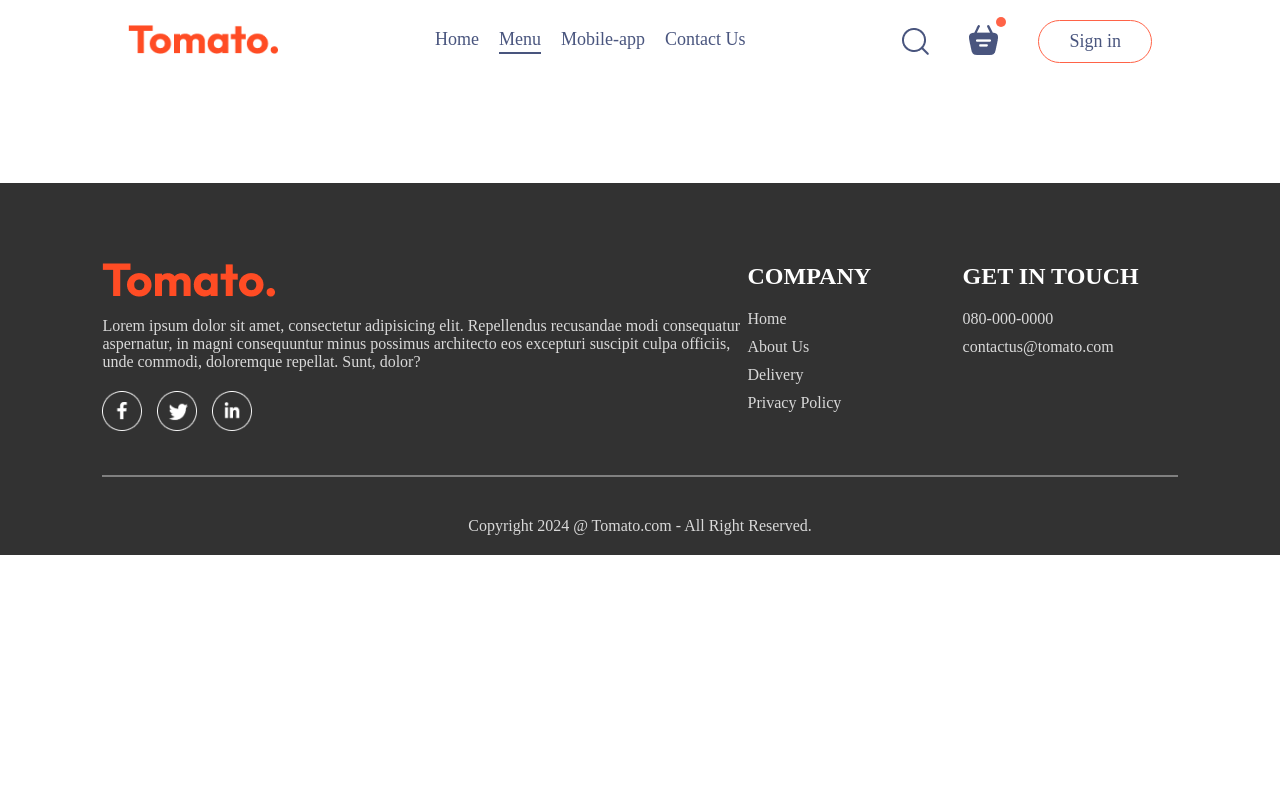
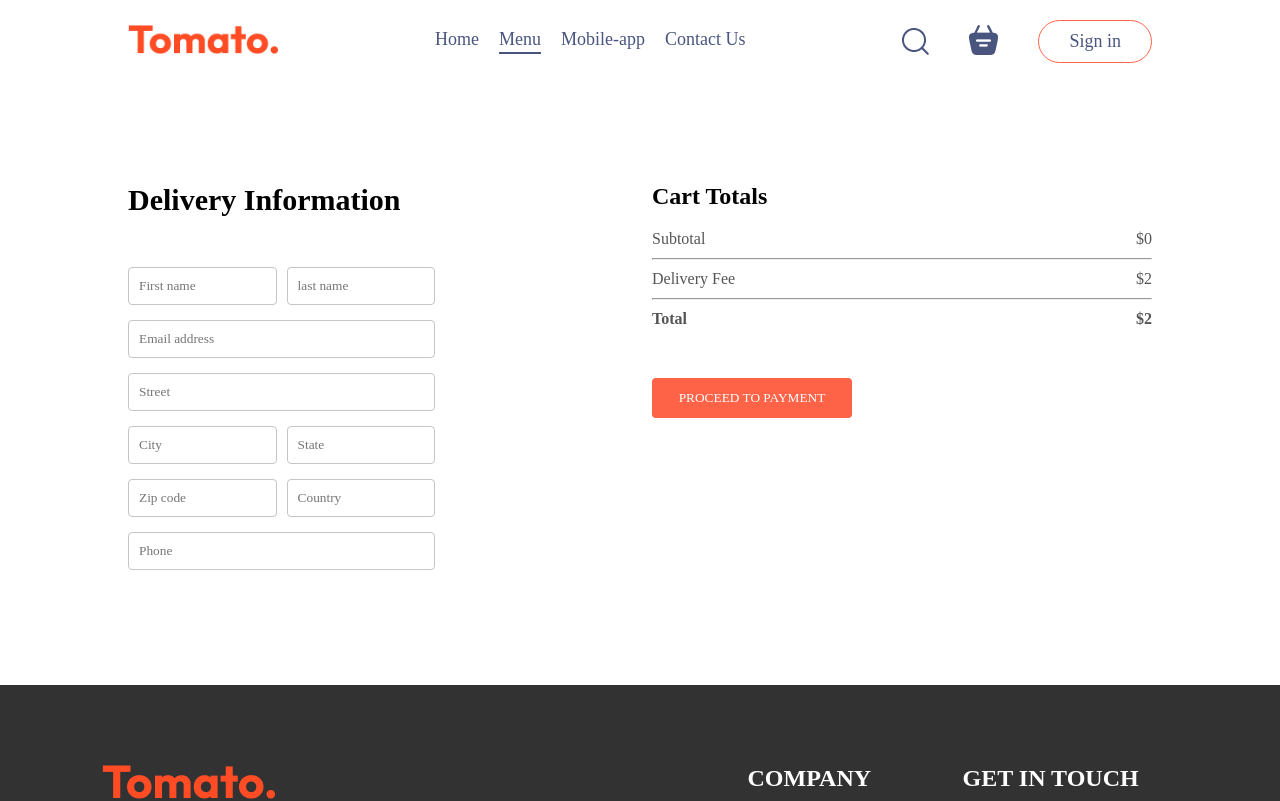
Before and after one commit to ukinebo1/foodAppFulstack, a React (Vite) app in the folder foodApp/: page /order in a window 1280 px wide. Shown: the top 801 px of the page. Built offline with nearby package versions, Linux system fonts and the light colour scheme.

Commit message:
Created the place order page and navigate it properly

```diff
--- a/foodApp/src/App.jsx
+++ b/foodApp/src/App.jsx
@@ -20,7 +20,7 @@
         <Routes>
           <Route path="/" element={<Home />} />
           <Route path="/cart" element={<Cart />} />
-          <Route path="/prder" element={<PlaceOrder />} />
+          <Route path="/order" element={<PlaceOrder />} />
         </Routes>
       </div>
       <Footer />
--- a/foodApp/src/components/Navbar/Navbar.jsx
+++ b/foodApp/src/components/Navbar/Navbar.jsx
@@ -1,9 +1,11 @@
-import React, { useState } from 'react'
+import React, { useContext, useState } from 'react'
 import './Navbar.css'
 import { assets } from '../../assets/assets'
 import {Link} from 'react-router-dom'
+import { StoreContext } from '../../context/StoreContext'
 
 const Navbar = ({setShowLogin}) => {
+  const {getTotalCartAmount} =useContext(StoreContext)
   const [menu, setMenu]=useState("Menu")
   return (
 
@@ -20,7 +22,7 @@
             <img src={assets.search_icon} alt="" />
             <div className="navbar-search-icon">
                 <Link to='/cart'><img src={assets.basket_icon} alt=""/></Link>
-                <div className="dot"></div>
+                <div className={getTotalCartAmount()===0?"":"dot"}></div>
             </div>
             <button onClick={()=>setShowLogin(true)}>Sign in</button>
         </div>
--- a/foodApp/src/context/StoreContext.jsx
+++ b/foodApp/src/context/StoreContext.jsx
@@ -1,39 +1,47 @@
 import { createContext, useEffect, useState } from "react";
 import { food_list } from "../assets/assets";
 
-export const StoreContext = createContext(null)
+export const StoreContext = createContext(null);
 
-const StoreContextProvider = (props)=>{
-    const [cartItems, setCartItems] =useState({})
-    const addToCart = (itemId) =>{
-        if(!cartItems[itemId]){
-            setCartItems((prev)=>({...prev,[itemId]:1}))
-        }
-        else{
-            setCartItems((prev)=>({...prev,[itemId]:prev[itemId]+1}))
-        }
+const StoreContextProvider = (props) => {
+  const [cartItems, setCartItems] = useState({});
+  const addToCart = (itemId) => {
+    if (!cartItems[itemId]) {
+      setCartItems((prev) => ({ ...prev, [itemId]: 1 }));
+    } else {
+      setCartItems((prev) => ({ ...prev, [itemId]: prev[itemId] + 1 }));
     }
+  };
 
-    const removeFromCart = (itemId)=>{
-        setCartItems((prev)=>({...prev,[itemId]:prev[itemId]-1}))
+  const removeFromCart = (itemId) => {
+    setCartItems((prev) => ({ ...prev, [itemId]: prev[itemId] - 1 }));
+  };
+
+  const getTotalCartAmount = () => {
+    let totalAmount = 0;
+    for (const item in cartItems) {
+      if (cartItems[item]) {
+        let itemInfo = food_list.find((product) => product._id === item);
+        totalAmount += itemInfo.price * cartItems[item];
+      }
     }
+    return totalAmount
+  };
 
-    const contextValue ={
-        food_list,
-        cartItems,
-        setCartItems,
-        addToCart,
-        removeFromCart
-    }
-    useEffect(()=>{
-        console.log(cartItems);
-    },[cartItems])
+  const contextValue = {
+    food_list,
+    cartItems,
+    setCartItems,
+    addToCart,
+    removeFromCart,
+    getTotalCartAmount
+  };
 
-    return(
+  return (
     <StoreContext.Provider value={contextValue}>
-        {props.children}
+      {props.children}
     </StoreContext.Provider>
-    )
-}
+  );
+};
 
 export default StoreContextProvider;
--- a/foodApp/src/pages/Cart/Cart.jsx
+++ b/foodApp/src/pages/Cart/Cart.jsx
@@ -1,9 +1,13 @@
 import React, { useContext } from "react";
 import "./Cart.css";
 import { StoreContext } from "../../context/StoreContext";
+import { useNavigate } from "react-router-dom";
 
 const Cart = () => {
-  const { cartItems, food_list, removeFromCart } = useContext(StoreContext);
+  const { cartItems, food_list, removeFromCart, getTotalCartAmount } =
+    useContext(StoreContext);
+  const navigate = useNavigate();
+
   return (
     <div className="cart">
       <div className="cart-items">
@@ -43,20 +47,20 @@
           <div>
             <div className="cart-total-details">
               <p>Subtotal</p>
-              <p>{0}</p>
+              <p>${getTotalCartAmount()}</p>
             </div>
             <hr />
             <div className="cart-total-details">
               <p>Delivery Fee</p>
-              <p>{2}</p>
+              <p>${2}</p>
             </div>
             <hr />
             <div className="cart-total-details">
               <b>Total</b>
-              <b>0</b>
+              <b>${getTotalCartAmount() + 2}</b>
             </div>
           </div>
-          <button>PROCEED TO CHECKOUT</button>
+          <button onClick={()=>navigate('/order')}>PROCEED TO CHECKOUT</button>
         </div>
         <div className="cart-promocode">
           <div>
--- a/foodApp/src/pages/PlaceOrder/PlaceOrder.css
+++ b/foodApp/src/pages/PlaceOrder/PlaceOrder.css
@@ -0,0 +1,35 @@
+.place-order{
+    display: flex;
+    align-items: start;
+    justify-content: space-between;
+    gap: 50px;
+    margin-top: 100px;
+}
+.place-order-left{
+    width: 100%;
+    max-width: max(30%,300px);
+}
+.place-order-left .title{
+font-size: 30px;
+font-weight: 600;
+margin-bottom: 50px;
+}
+.place-order-left input{
+    margin-bottom: 15px;
+    width: 100%;
+    padding: 10px;
+    border: 1px solid #c5c5c5;
+    border-radius: 4px;
+    outline-color: tomato;
+}
+.place-order-left .multi-feilds{
+    display: flex;
+    gap: 10px;
+}
+.place-order-right{
+    width: 100%;
+    max-width: max(40%,500px);
+}
+.place-order .cart-total button{
+    margin-top: 30px;
+}
--- a/foodApp/src/pages/PlaceOrder/PlaceOrder.jsx
+++ b/foodApp/src/pages/PlaceOrder/PlaceOrder.jsx
@@ -1,9 +1,52 @@
-import React from 'react'
+import React, { useContext } from 'react'
 import './PlaceOrder.css'
+import { StoreContext } from '../../context/StoreContext'
 
 const PlaceOrder = () => {
+  const {getTotalCartAmount} =useContext(StoreContext)
   return (
-    <div>PlaceOrder</div>
+    <form className='place-order'>
+      <div className="place-order-left">
+        <p className='title'>Delivery Information</p>
+        <div className="multi-feilds">
+          <input type="text" placeholder='First name'/>
+          <input type="text" placeholder='last name' />
+        </div>
+        <input type="email"  placeholder='Email address'/>
+        <input type="text" placeholder='Street' />
+        <div className="multi-feilds">
+          <input type="text" placeholder='City'/>
+          <input type="text" placeholder='State' />
+        </div>
+        <div className="multi-feilds">
+          <input type="text" placeholder='Zip code'/>
+          <input type="text" placeholder='Country' />
+        </div>
+        <input type="text" placeholder='Phone' />
+      </div>
+      <div className="place-order-right">
+      <div className="cart-total">
+          <h2>Cart Totals</h2>
+          <div>
+            <div className="cart-total-details">
+              <p>Subtotal</p>
+              <p>${getTotalCartAmount()}</p>
+            </div>
+            <hr />
+            <div className="cart-total-details">
+              <p>Delivery Fee</p>
+              <p>${2}</p>
+            </div>
+            <hr />
+            <div className="cart-total-details">
+              <b>Total</b>
+              <b>${getTotalCartAmount() + 2}</b>
+            </div>
+          </div>
+          <button>PROCEED TO PAYMENT</button>
+        </div>
+      </div>
+    </form>
   )
 }
 
```
